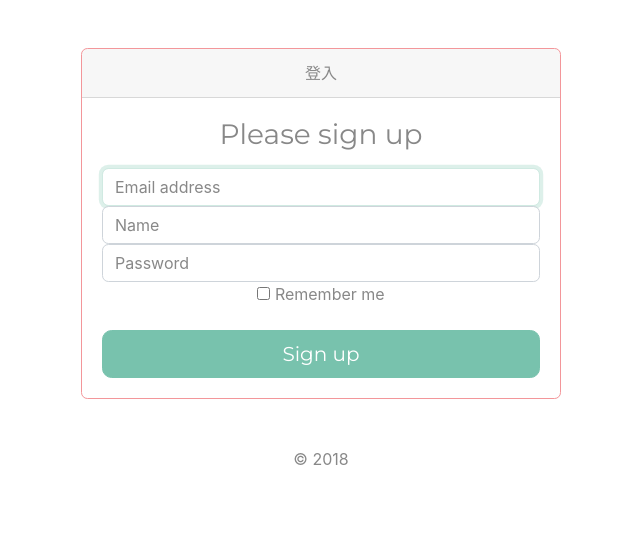
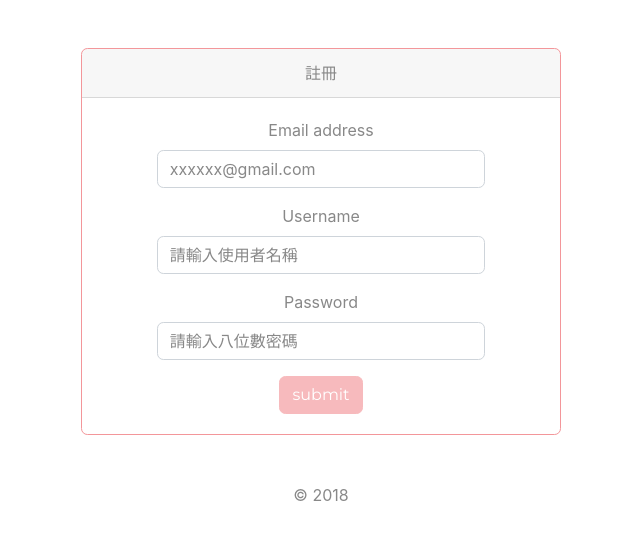
Before and after one commit to Chestermozhao/WelfarePlatform, a Django app: page /signup/ in a window 1280 px wide. Shown: the top 540 px of the page, without its empty margins (319-959 px from the left). Run offline with Django 3.2, Linux system fonts and the light colour scheme; some libraries are stand-ins or nearby versions.

Commit message:
modify_route_of_html

```diff
--- a/welfare/clients/templates/layout/sign/base.html
+++ b/welfare/clients/templates/layout/sign/base.html
@@ -7,8 +7,9 @@
   <meta name="description" content="">
   <meta name="author" content="">
   <!--<link rel="icon" href="https://getbootstrap.com/favicon.ico">-->
-
+  {% block title %}
   <title>Welfare | Signin</title>
+  {% endblock %}
 
   <!-- Bootstrap core CSS -->
   {% load static %}
--- a/welfare/clients/templates/sign/sign_in.html
+++ b/welfare/clients/templates/sign/sign_in.html
@@ -4,7 +4,7 @@
   <div class="card-header">登入</div>
   <div class="card-body">
     <form method="POST">
-		{% csrf_token %}
+	{% csrf_token %}
         <label for="exampleInputEmail1">Email address</label>
         <input type="email" class="form-control" name="account_mail" id="exampleInputEmail1" aria-describedby="emailHelp" placeholder="xxxxxx@gmail.com"
         onBlur="checkemail(this.value)">
--- a/welfare/clients/templates/sign/sign_up.html
+++ b/welfare/clients/templates/sign/sign_up.html
@@ -1,26 +1,22 @@
 {% extends "layout/sign/base.html" %}
 {% block form %}
 <div class="card border-secondary mt-5" style="max-width: 30rem;" id="signup">
-  <div class="card-header">登入</div>
+  <div class="card-header">註冊</div>
   <div class="card-body">
     <form method="POST">
-		{% csrf_token %}
-		<h1 class="h3 mb-3 font-weight-normal">Please sign up</h1>
-		<label for="inputEmail" class="sr-only">Email address</label>
-		<input type="email" id="inputEmail" class="form-control" placeholder="Email address" required="" autofocus="">
-
-		<label for="name" class="sr-only">Password</label>
-		<input type="text" id="inputName" class="form-control" placeholder="Name" required="">
-
-		<label for="inputPassword" class="sr-only">Password</label>
-		<input type="password" id="inputPassword" class="form-control" placeholder="Password" required="">
-		<div class="checkbox mb-3">
-			<label>
-			  <input type="checkbox" value="remember-me"> Remember me
-			</label>
-		</div>
-		<button class="btn btn-lg btn-primary btn-block" type="submit">Sign up</button>
-	</form>
+	{% csrf_token %}
+        <label for="exampleInputEmail1">Email address</label>
+        <input type="email" class="form-control" name="account_mail" id="exampleInputEmail1" aria-describedby="emailHelp" placeholder="xxxxxx@gmail.com"
+        onBlur="checkemail(this.value)">
+        <p id="emailtype">Email格式錯誤，請重新輸入</p>
+        <label for="exampleInput" class="mt-3">Username</label>
+        <input type='text' class="form-control" name='account_username' value="" placeholder="請輸入使用者名稱" id="exampleInputUsername">
+        <label for="exampleInputPassword1" class="mt-3">Password</label>
+        <input type="password" class="form-control" name='password' onKeyUp="checkpwd(this.value)" onBlur="checkpwd(this.value)" value=""
+        id="pwd" placeholder="請輸入八位數密碼">
+        <p id="caution">密碼必須包含：大寫字母、小寫字母、數字</p>
+	<button type="submit" class="btn btn-secondary disabled mt-3" id="btn">submit</button>
+    </form>
   </div>
 </div>
 {% endblock %}
--- a/welfare/clients/views.py
+++ b/welfare/clients/views.py
@@ -17,7 +17,7 @@ def signin_page(request):
         sign_data = Signup.query({"account_mail":email})
         print(sign_data)
         if password == sign_data[0]["password"]:
-            return HttpResponse("hello world index!!")
+            return render_to_response("index/index.html")
     return render(request, "sign/sign_in.html", locals())
 
 def signup_page(request):
@@ -36,6 +36,9 @@ def signup_page(request):
         return HttpResponse("there is comething wrong in ur data!")
     return render(request,"sign/sign_up.html", locals())
 
+def main_category(request):
+    return render_to_response('main_category/main_category.html')
+
 def check_signup_content(request):
     checked = True
     content = {}
--- a/welfare/static/css/index.css
+++ b/welfare/static/css/index.css
@@ -45,6 +45,11 @@ tr {
     margin:0 auto;
 }
 
+#exampleInputUsername {
+    width: 75%;
+    margin:0 auto;
+}
+
 .error {
     position: relative;
     animation: shake .1s linear;
--- a/welfare/welfare/settings.py
+++ b/welfare/welfare/settings.py
@@ -122,4 +122,5 @@ USE_TZ = True
 STATIC_URL = '/static/'
 STATICFILES_DIRS = (
     os.path.join(BASE_DIR, 'static'),
+    '/welfare/static/'
 )
--- a/welfare/welfare/urls.py
+++ b/welfare/welfare/urls.py
@@ -21,6 +21,7 @@ urlpatterns = [
     path('admin/', admin.site.urls),
     path('signin/', views.signin_page),
     path('signup/', views.signup_page),
+    path('main_category/', views.main_category),
     # TODO:
     # path('', views.home_page),
     # path('forgot_pwd/', views.forgot_pwd_page),
```
Also changed, not shown: welfare/clients/templates/index/index.html (+14 -14 lines), welfare/clients/templates/main_category/main_category.html (+7 -6 lines).
